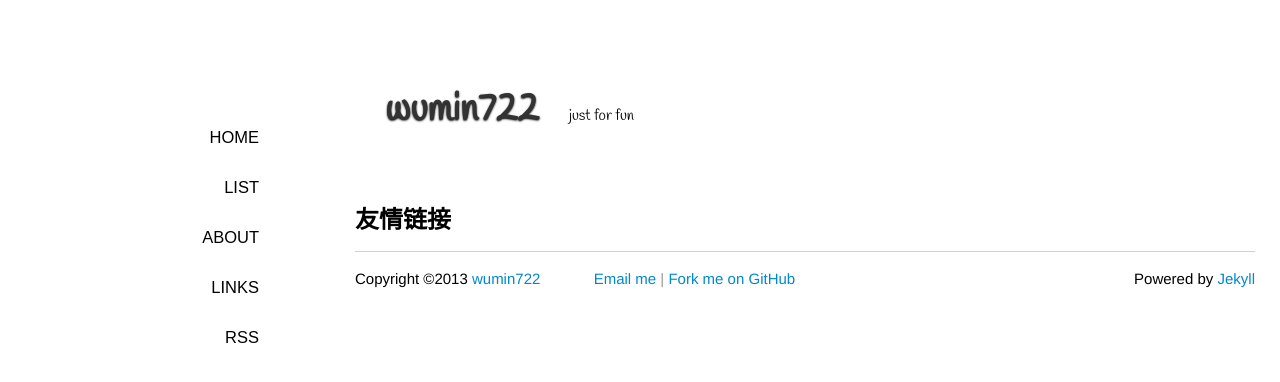
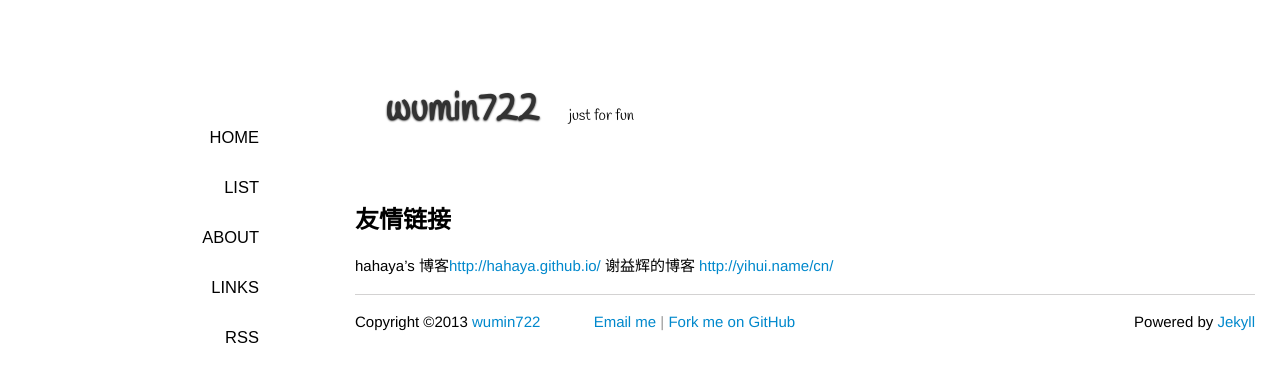
Before and after one commit to wumin722/wumin722.github.com, a Jekyll site: the page built from links.md, in a window 1280 px wide. Shown: the top 382 px of the page. Built offline with Jekyll 4.4.1, drawn with Linux system fonts in a browser that asks for light colours; Markdown is read by kramdown in place of the engine named in the settings; part of the change alters nothing that is shown.

Commit message:
mo links

```diff
--- a/links.md
+++ b/links.md
@@ -4,5 +4,5 @@ title: Links
 ---
 
 ## 友情链接
-[1]: http://hahaya.github.io/ "hahaya's 博客"
-[2]: http://yihui.name/cn/ "谢益辉的博客"
+hahaya's 博客[http://hahaya.github.io/](http://hahaya.github.io/)
+谢益辉的博客 [http://yihui.name/cn/](http://yihui.name/cn/)
```
